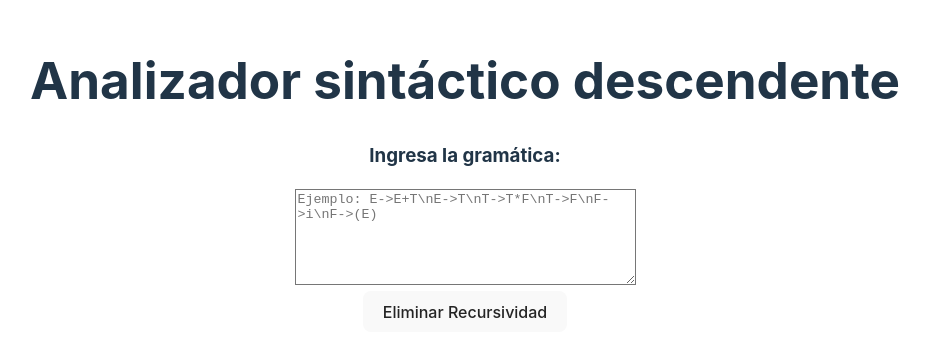
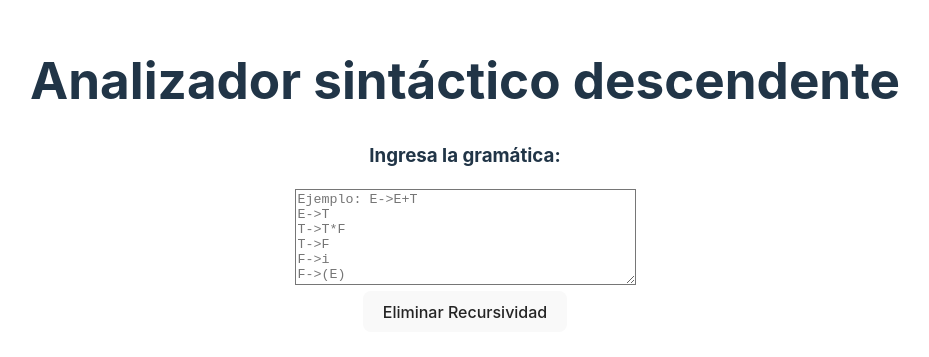
Before and after one commit to ErSantis/top-down-parser, a React (Vite) app: page / in a window 1280 px wide. Shown: the part 225-582 px from the top of the page, without its empty margins (175-1104 px from the left). Built offline with nearby package versions, Linux system fonts and the light colour scheme.

Commit message:
Refactor code to update placeholder text in GrammarInput component

```diff
--- a/src/components/GrammarInput.tsx
+++ b/src/components/GrammarInput.tsx
@@ -39,7 +39,7 @@ const GrammarInput: React.FC<GrammarInputProps> = ({ onGrammarSubmit }) => {
                 onChange={(e) => setInput(e.target.value)}
                 rows={6}
                 cols={40}
-                placeholder="Ejemplo: E->E+T\nE->T\nT->T*F\nT->F\nF->i\nF->(E)"
+                placeholder={"Ejemplo: E->E+T\nE->T\nT->T*F\nT->F\nF->i\nF->(E)"}
             />
             <br />
             <button onClick={handleSubmit}>Eliminar Recursividad</button>
```
